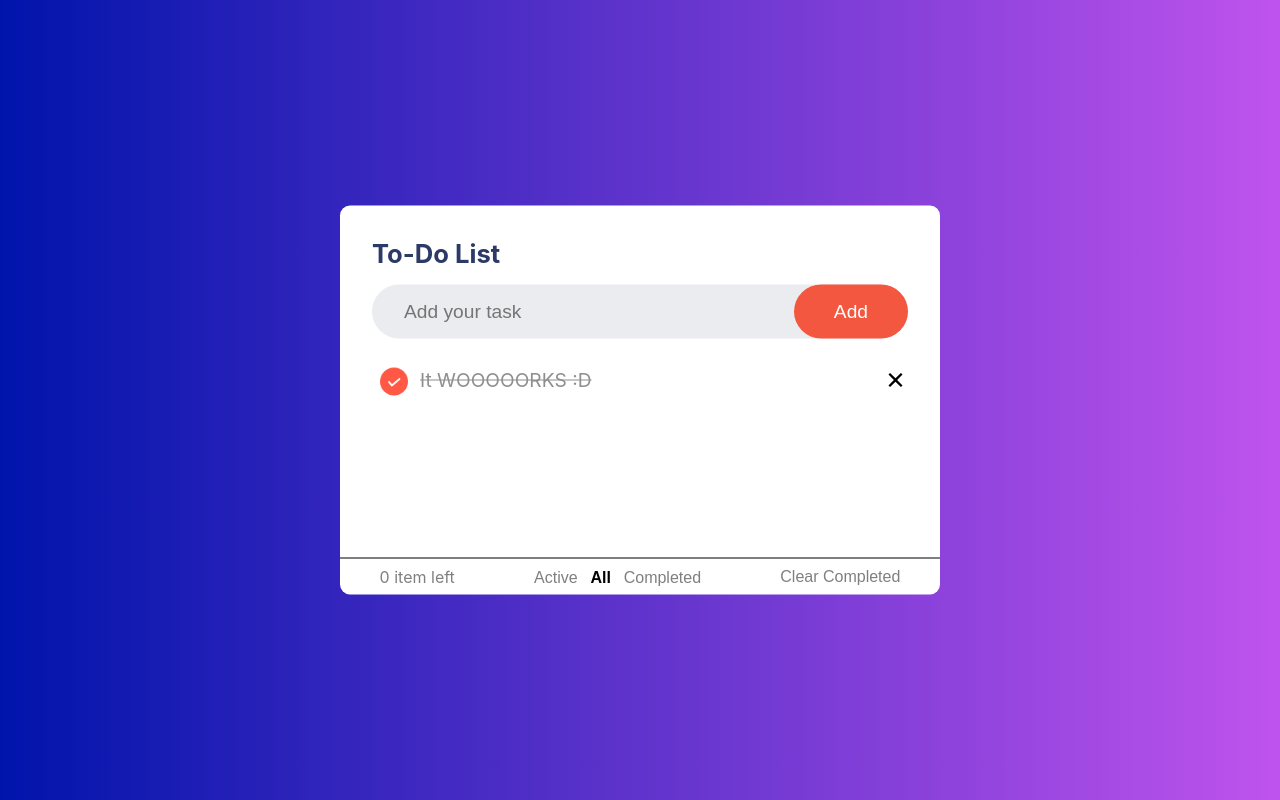
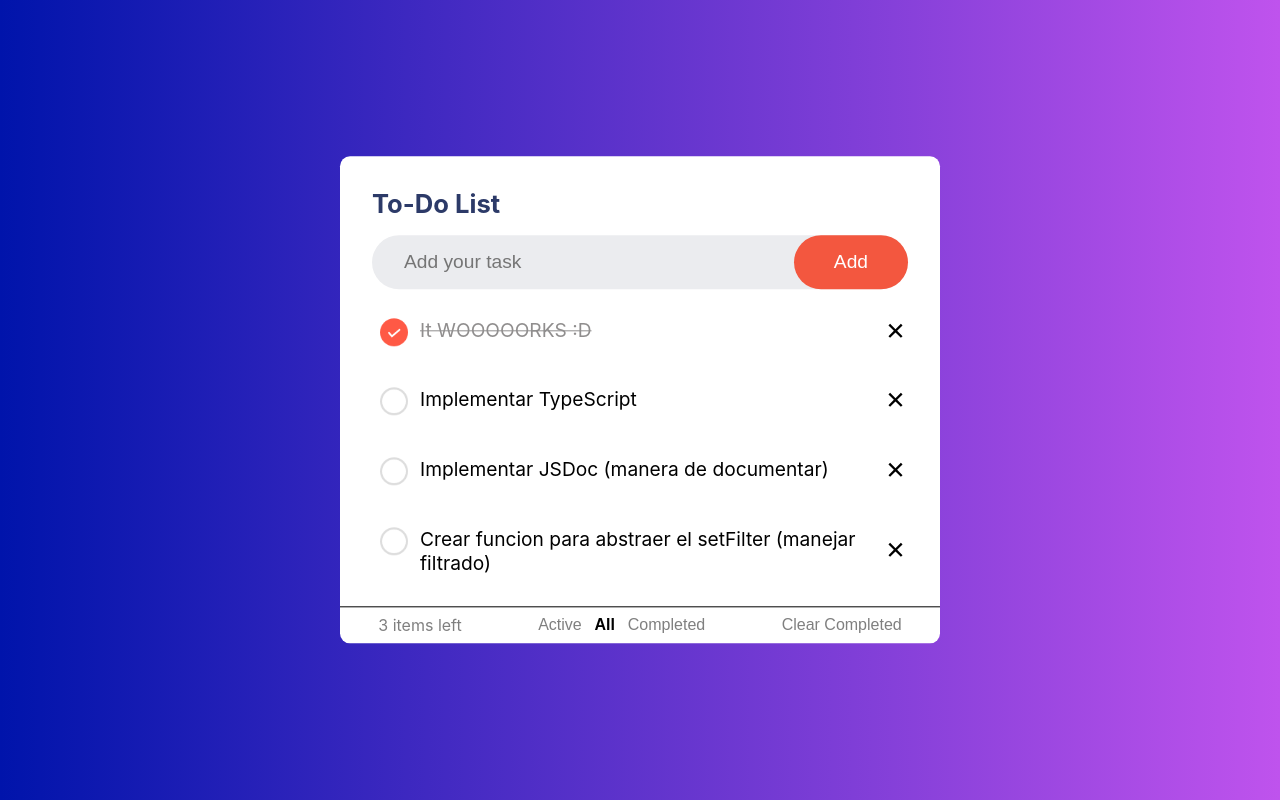
Before and after one commit to Life4Death04/ToDo-2v-Portfolio, a React (Create React App) app: page / in a window 1280 px wide. Built offline with nearby package versions, Linux system fonts and the light colour scheme.

Commit message:
First Live Review

```diff
--- a/src/components/todo/todo.css
+++ b/src/components/todo/todo.css
@@ -161,6 +161,10 @@
     border-top: 1px solid #000;
 }
 
+.filterButtons-container{
+    display: flex;
+    gap: .8rem;
+}
 
 .filterButtons{
     font-size: 1rem;
@@ -171,10 +175,6 @@
 .filterButtons:hover{
     cursor: pointer;
     color: rgba(0, 0, 0, 1);
-}
-
-.allFilter{
-    margin: 0 .8rem;
 }
 
 .active{
--- a/src/components/todo/todo.tsx
+++ b/src/components/todo/todo.tsx
@@ -4,10 +4,13 @@ import {useState} from 'react';
 
 const initialTask = [
     {id: -1, description: 'It WOOOOORKS :D', done:true},
+    {id: 0, description: 'Implementar TypeScript', done: false},
+    {id: 1, description: 'Implementar JSDoc (manera de documentar)', done: false},
+    {id: 2, description: 'Crear funcion para abstraer el setFilter (manejar filtrado)', done: false}
 ]
 
 //-------------START-------TASK COMPONENT------------START---------------//
-function Task({id, description, done, onCheck, onDelete}){
+function Task({id, description, done, onCheck, onDelete}){ //Change Task for TaskItem
     return(
         <li key={id} className='task-container'>
             <span className={done ? 'checkTask-btn-active' : 'checkTask-btn-false'} onClick={onCheck}></span>
@@ -35,21 +38,26 @@ function ModalMessage({isOpen, onClose}){
 //-------------END----------COMPONENT MODAL MESSAGE FOR EMPTY TASKS INPUTS--------END-----------//
 
 /*------START-----------COMPONENT OF FILTERABLE BUTTONS-------------START--------*/
+type currentFilterStatus = 'active' | 'all' | 'completed';
+
 function FilterButtons({
     currentFilter,
     itemsLeft, //Prop to show how many actives task there are
     onClear, //Prop (function) to clear those completed tasks
     onChange //Prop (function) to change the value because when we click on the buttons onChange becomes setFilter
     }){
+
+    const isActive = (filter:currentFilterStatus) => `filterButtons ${currentFilter === filter ? 'active' : ''}`;
+
     return(
         <section className="filterButtons-section">
             <span>{itemsLeft} {itemsLeft > 1 ? 'items' : 'item'} left</span>
                 <div className="filterButtons-container">
-                    <button className={currentFilter === 'active' ? 'filterButtons active' : 'filterButtons'} onClick={() =>
+                    <button className={isActive('active')} onClick={() =>
                         //Since we are passing setFilter function to onChange, onChange works as a setFilter
                         onChange('active')}>Active</button>
-                    <button className={currentFilter === 'all' ? 'filterButtons allFilter active' : 'filterButtons allFilter'}  onClick={() => onChange('all')}>All</button>
-                    <button className={currentFilter === 'completed' ? 'filterButtons active' : 'filterButtons'}  onClick={() => onChange('completed')}>Completed</button>
+                    <button className={isActive('all')}  onClick={() => onChange('all')}>All</button>
+                    <button className={isActive('completed')}  onClick={() => onChange('completed')}>Completed</button>
                 </div>
             <button className='filterButtons clearTask' onClick={onClear}>Clear Completed</button>
         </section>
@@ -94,13 +102,18 @@ export default function ToDo(){
         }
     }
 
+    /**
+     * Toggle
+     * @param taskId asdfasvzxcz
+     */
     function checkTask(taskId){
         /*For this function, we dont have to return or copy all the element in the array, why?
         Because, .map already make an array with all the elements and same length so, we can modify
         the element that we want implementing 'taskId === t.id' in that way when we reach that
         element, we will modify it (remebering that we have to copy their old props). Otherwise,
         we'll just return the elements that doesn't match with the condition.*/
-        let newTasks = taskState.map(t => {
+
+        let newTasks = taskState.map(t => { //Change let for const & find a better way to check tasks
             if(taskId === t.id){
                 return {...t, done: !t.done}
             }else{
@@ -118,7 +131,9 @@ export default function ToDo(){
         setTaskState(taskState.filter(t => t.done !== true));
     }
     //-----------END-------------ADD, DELETE, CHECK, CLEAR FUNCTIONS--------------END----------
-
+    function handleFilterChange(text:string){
+        setFilter(text);
+    }
     return(
         <div>
             <div className="todo-container">
@@ -141,7 +156,7 @@ export default function ToDo(){
                     currentFilter={filter}
                     itemsLeft={pendingTasks} //Passing prop (variable) of how many items
                     onClear={clearTasksCompleted} //Passing prop (function) to clear items
-                    onChange={setFilter} //Passing prop (functions) to setFilter(value)
+                    onChange={handleFilterChange} //Passing prop (functions) to setFilter(value)
                 >
                 </FilterButtons>
             </div>
```
